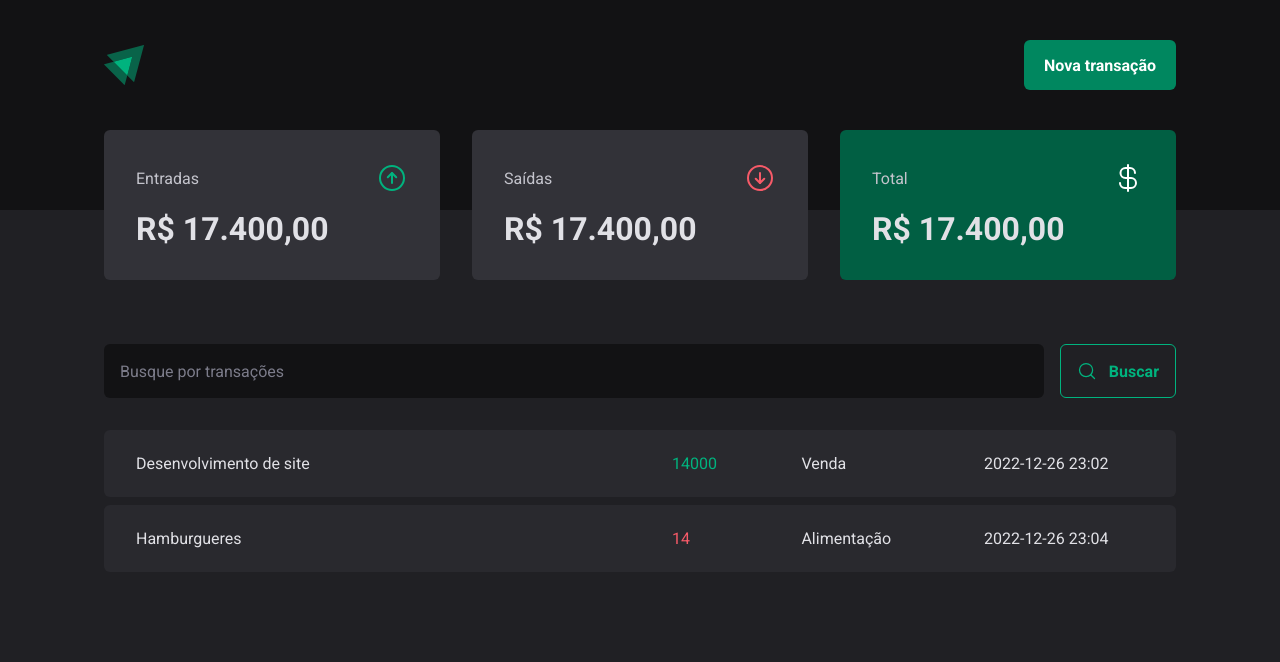
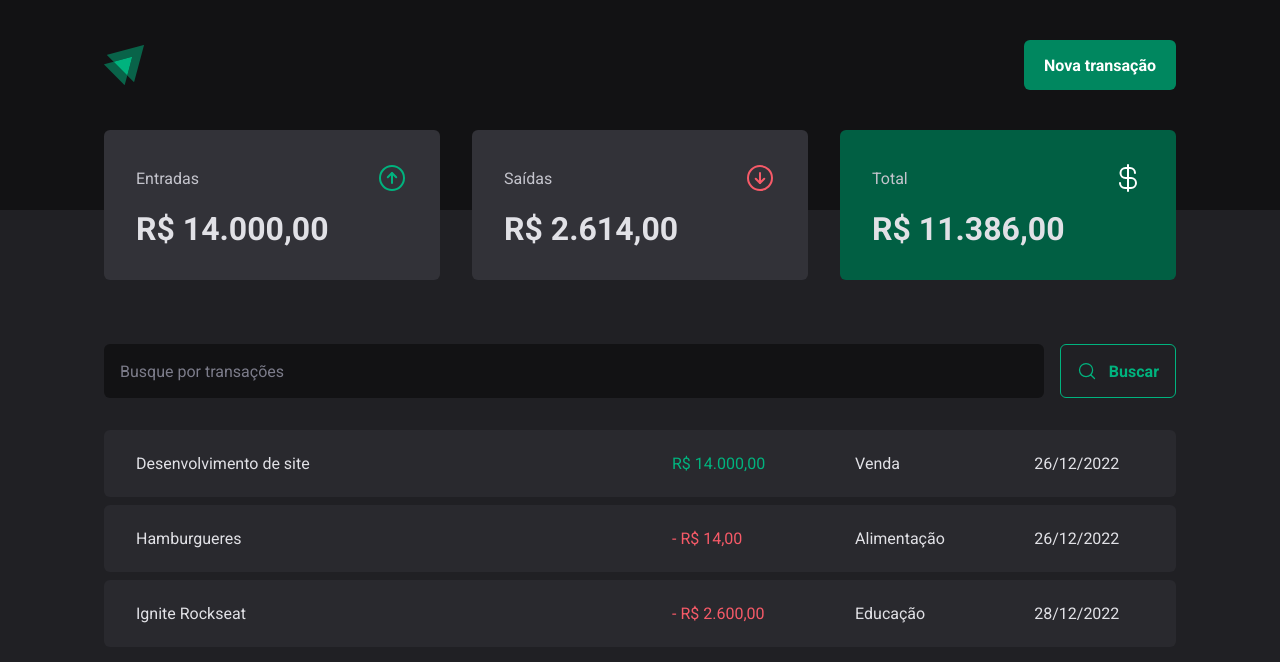
Before and after one commit to AlanDiogoR/Controle-finaceiro, a React (Vite) app in the folder Controle-finanças/: page / in a window 1280 px wide. Shown: the top 662 px of the page. Built offline with nearby package versions, Linux system fonts and the light colour scheme; data requests are answered from the project's data file.

Commit message:
datas e preços formatados

```diff
--- a/Controle-finanças/server.json
+++ b/Controle-finanças/server.json
@@ -15,6 +15,14 @@
       "category": "Alimentação",
       "price": 14,
       "createAt": "2022-12-26 23:04"
+    },
+    {
+      "id": 3,
+      "description": "Ignite Rockseat",
+      "type": "outcome",
+      "category": "Educação",
+      "price": 2600,
+      "createAt": "2022-12-28 12:46"
     }
   ]
 }
--- /dev/null
+++ b/Controle-finanças/src/components/Summary/formater.ts
@@ -0,0 +1,6 @@
+export const dateFormatter = new Intl.DateTimeFormat('pt-BR');
+
+export const priceFormatter = new Intl.NumberFormat('pt-BR', {
+  style: 'currency',
+  currency: 'BRL',
+});
--- a/Controle-finanças/src/components/Summary/index.tsx
+++ b/Controle-finanças/src/components/Summary/index.tsx
@@ -1,8 +1,32 @@
 import { SummaryCard, SummaryContainer } from './styles';
 
 import { ArrowCircleUp, ArrowCircleDown, CurrencyDollar } from 'phosphor-react';
+import { useContext } from 'react';
+import { TransactionContext } from '../../contexts/TransactionsContex';
+import { priceFormatter } from './formater';
 
 export function Summary() {
+  const { transactions } = useContext(TransactionContext);
+
+  const summary = transactions.reduce(
+    (acc, transaction) => {
+      if (transaction.type === 'income') {
+        acc.income += transaction.price;
+        acc.total += transaction.price;
+      } else {
+        acc.outcome += transaction.price;
+        acc.total -= transaction.price;
+      }
+
+      return acc;
+    },
+    {
+      income: 0,
+      outcome: 0,
+      total: 0
+    }
+  );
+
   return (
     <SummaryContainer>
       <SummaryCard>
@@ -11,7 +35,7 @@
           <ArrowCircleUp  size={32} color="#00b37e"/>
         </header>
 
-        <strong>R$ 17.400,00</strong>
+        <strong>{priceFormatter.format(summary.income)}</strong>
       </SummaryCard>
 
       <SummaryCard>
@@ -20,7 +44,7 @@
           <ArrowCircleDown  size={32} color="#f75a68"/>
         </header>
 
-        <strong>R$ 17.400,00</strong>
+        <strong>{priceFormatter.format(summary.outcome)}</strong>
       </SummaryCard>
 
       <SummaryCard variant='green'>
@@ -29,7 +53,7 @@
           <CurrencyDollar  size={32} color="#fff"/>
         </header>
 
-        <strong>R$ 17.400,00</strong>
+        <strong>{priceFormatter.format(summary.total)}</strong>
       </SummaryCard>
     </SummaryContainer>
   );
--- a/Controle-finanças/src/pages/Transactions/index.tsx
+++ b/Controle-finanças/src/pages/Transactions/index.tsx
@@ -1,6 +1,7 @@
 import { useContext, useEffect, useState } from 'react';
 import { Header } from '../../components/Header';
 import { Summary } from '../../components/Summary';
+import { dateFormatter, priceFormatter } from '../../components/Summary/formater';
 import { TransactionContext } from '../../contexts/TransactionsContex';
 import { SearchForm } from '../components/SearchForm';
 
@@ -25,11 +26,12 @@
                   <td width='50%'>{transaction.description}</td>
                   <td>
                     <PriceHighLight variant={transaction.type}>
-                      {transaction.price}
+                      {transaction.type === 'outcome'  && '- '}
+                      {priceFormatter.format(transaction.price)}
                       </PriceHighLight>
                   </td>
                   <td>{transaction.category}</td>
-                  <td>{transaction.createAt}</td>
+                  <td>{dateFormatter.format(new Date(transaction.createAt))}</td>
                 </tr>
               )
             })}
```
Also changed, not shown: 1 other file (tests, documents, lock files or other folders).
